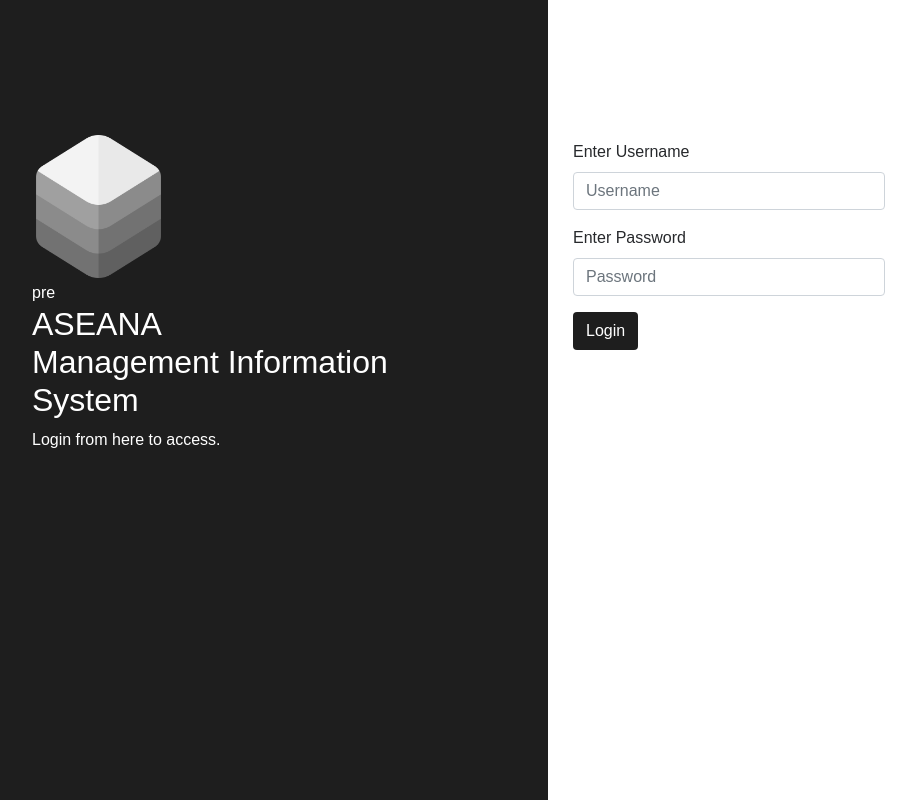
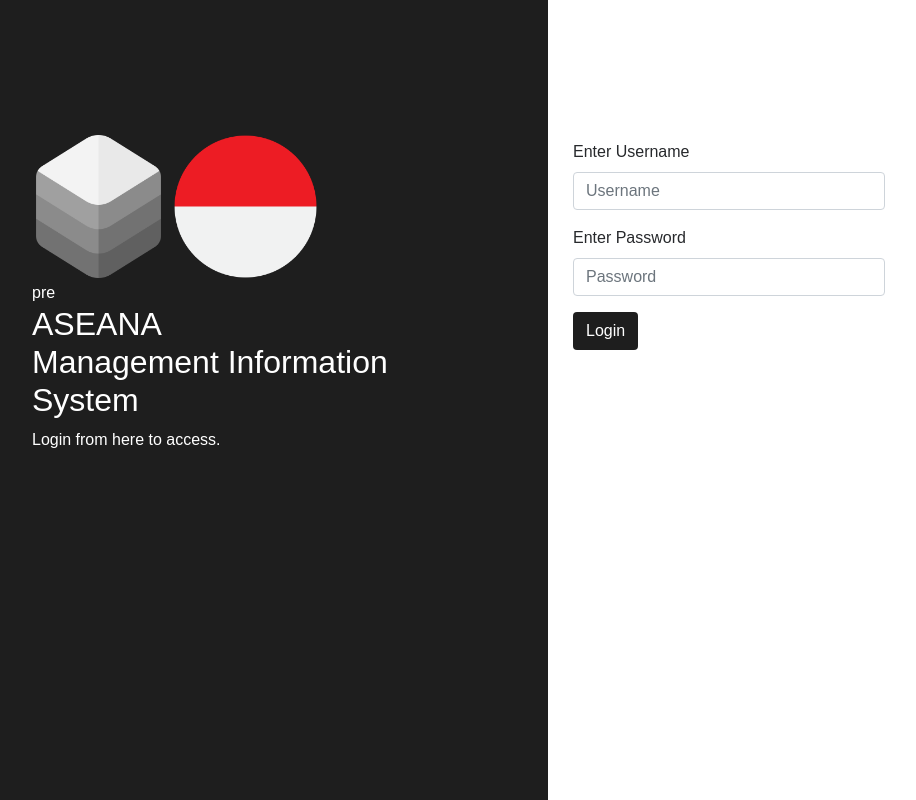
Before and after one commit to BertAtibagos/PRE-ASEANA-TOOL-INDO, a PHP site: page /index.php in a window 1280 px wide. Shown: the whole page, without its empty margins (28-944 px from the left). Run offline with PHP 8.4, Linux system fonts and the light colour scheme; some libraries are stand-ins or nearby versions.

Commit message:
Some changes

```diff
--- a/login_page.php
+++ b/login_page.php
@@ -25,7 +25,7 @@
 <link rel="stylesheet" href="css/font-body.css">
 
 <title>PRE-ASEANA-TOOL</title>
-<link rel="icon" type="image/x-icon" href="icon/database-table.ico">
+<link rel="icon" type="image/x-icon" href="icon/indonesia.ico">
 </head>
 <style>
 
@@ -119,6 +119,7 @@
 
 <div class="sidenav">
     <img src="icon/database-table.png" width=143 height=auto style="position:relative; top:115px; left:55px">
+    <img src="icon/indonesia.png" width=143 height=auto style="position:relative; top:115px; left:55px">
          <div class="login-main-text">
             <p style="margin:0">pre</p>
             <h2>ASEANA<br>Management Information System</h2>
--- a/masterpage.php
+++ b/masterpage.php
@@ -24,7 +24,7 @@ if(!isset($_SESSION["name"])){
     <head>
 
         <title>PRE-ASEANA-TOOL</title>
-        <link rel="icon" type="image/x-icon" href="icon/database-table.ico">
+        <link rel="icon" type="image/x-icon" href="icon/indonesia.ico">
 
     </head>
 
```
Also changed, not shown: icon/indonesia.ico (added).
